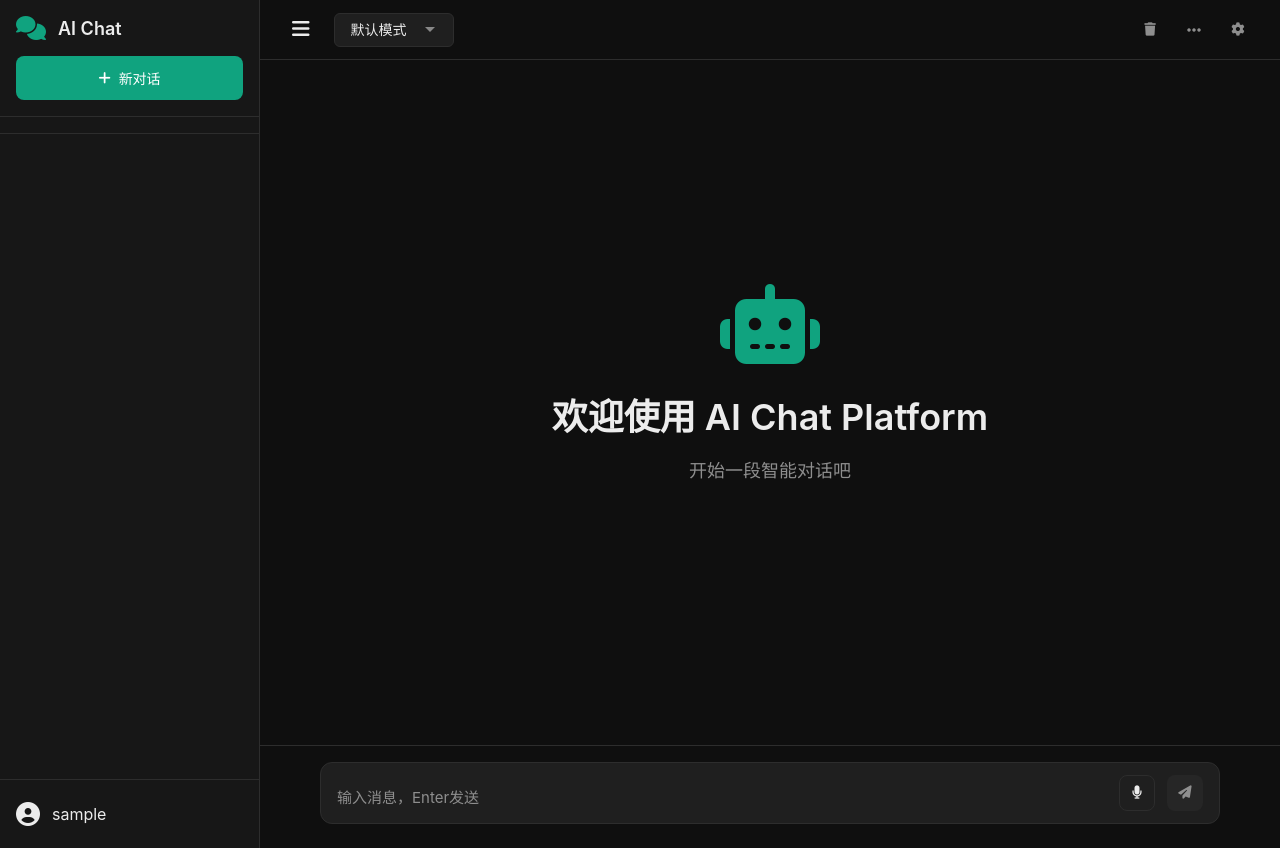
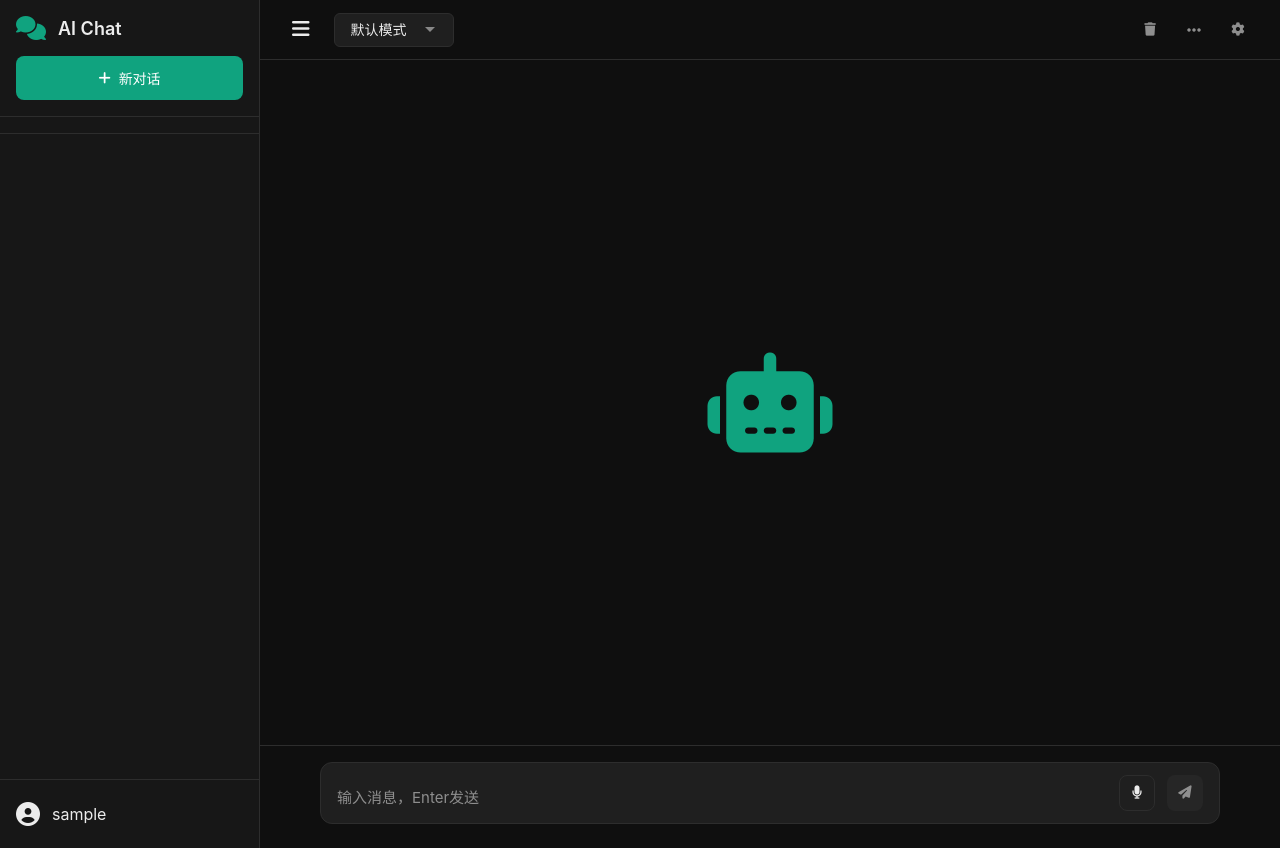
Before and after one commit to looken1024/arc-logi, a Flask app: page / in a window 1280 px wide. Run offline with Flask 3, Linux system fonts and the light colour scheme; the visitor is signed in with stand-in values (Sample User, id 1); data that the repository does not hold is empty; some libraries are stand-ins or nearby versions.

Commit message:
feat: 功能优化

```diff
--- a/chat/static/css/style.css
+++ b/chat/static/css/style.css
@@ -523,24 +523,14 @@ body {
 .welcome-content {
     text-align: center;
     max-width: 800px;
+    display: flex;
+    align-items: center;
+    justify-content: center;
 }
 
 .welcome-content i {
-    font-size: 80px;
+    font-size: 100px;
     color: var(--primary-color);
-    margin-bottom: 24px;
-}
-
-.welcome-content h1 {
-    font-size: 36px;
-    margin-bottom: 16px;
-    font-weight: 600;
-}
-
-.welcome-content p {
-    font-size: 18px;
-    color: var(--text-secondary);
-    margin-bottom: 40px;
 }
 
 .example-prompts {
--- a/chat/templates/index.html
+++ b/chat/templates/index.html
@@ -136,8 +136,6 @@
                 <div class="welcome-screen" id="welcomeScreen">
                     <div class="welcome-content">
                         <i class="fas fa-robot"></i>
-                        <h1>欢迎使用 AI Chat Platform</h1>
-                        <p>开始一段智能对话吧</p>
                     </div>
                 </div>
 
```
